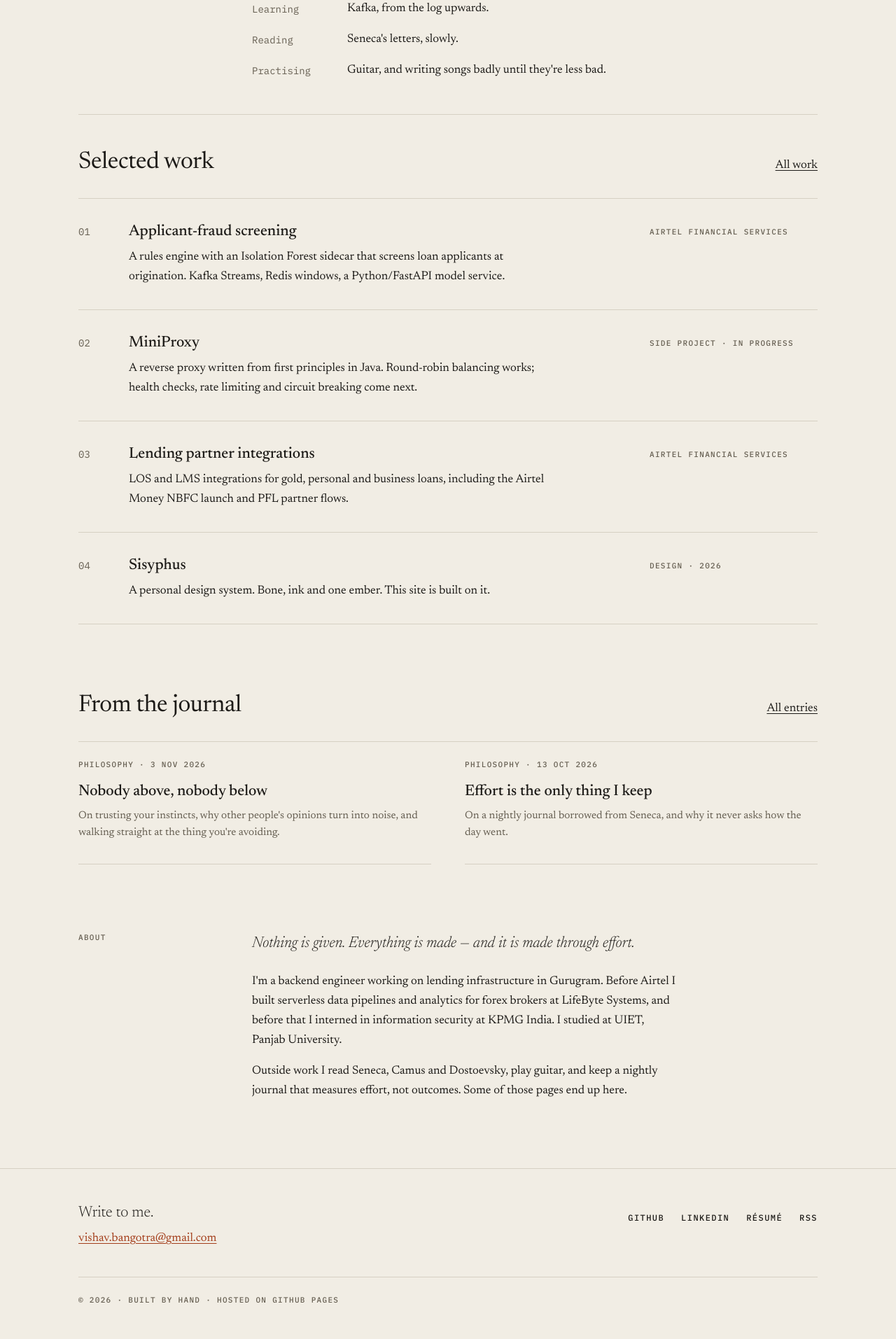
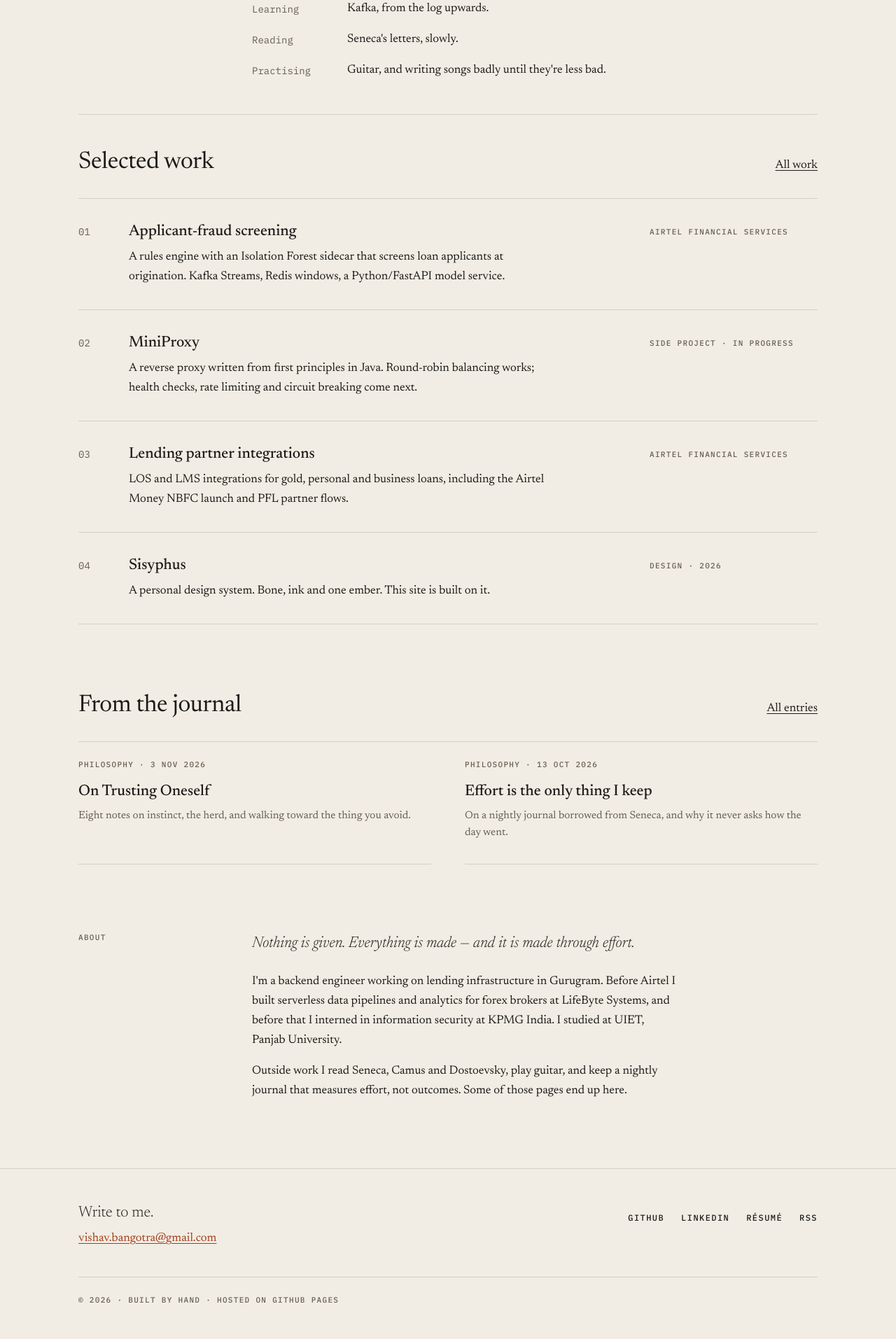
Before and after one commit to vishavbangotra/Portfolio, a Jekyll site: the page built from index.html, in a window 1280 px wide. Shown: the part 736-2649 px from the top of the page at 70% size. Built offline with Jekyll 4.4.1, drawn with Linux system fonts in a browser that asks for light colours; part of the change alters nothing that is shown.

Commit message:
Publish journal entry: On Trusting Oneself
Replaces the earlier draft of the same post with the final text, and adds
a style for numbered notes in journal entries.

Co-Authored-By: Claude Opus 5.5 <noreply@anthropic.com>
Claude-Session: https://claude.ai/code/session_01Gv7BBFTW5Bo6LzweeaeDHK

```diff
--- a/_posts/2026-11-03-nobody-above-nobody-below.md
+++ /dev/null
@@ -1,37 +0,0 @@
----
-title: Nobody above, nobody below
-topic: Philosophy
-description: On trusting your instincts, why other people's opinions turn into noise, and walking straight at the thing you're avoiding.
----
-
-For a long time I treated my instincts as a first draft. Something to check with someone else before I acted on it. A friend, a senior, a forum thread. I asked for opinions the way some people ask for permission.
-
-Then I started to picture people differently. Not on a ladder, where someone is always a rung above you and someone a rung below, but as points in a three-dimensional space. Everyone is somewhere. Nobody is higher. Nobody is lower. Each person is at their own point, facing their own direction, carrying their own mix of what they're good at and what they're still running from.
-
-<mark>Once you see it that way, the ladder disappears, and so does the reason to keep looking up it for approval.</mark>
-
-## Opinions become noise
-
-Here is where I've landed. If everyone is an equal, then an opinion from another person is just one equal handing a verdict to another. They are standing at a different point. They see from a different angle. Their opinion tells you about where *they* are, not about where you should go.
-
-So I've stopped treating opinions as instructions. Taken in too often, they don't sharpen your view. They blur it. They pull your attention towards someone else's values and away from your own. That is what I mean by noise: not that people are wrong, but that their verdict on your life was never theirs to give.
-
-> Nobody is above you. Nobody is below you. That is where trusting yourself begins.
-
-## Trust, then act
-
-Trusting your instincts starts with knowing what is yours. What makes you different, the way you think, what you notice that others walk past. Once you can see that clearly, your instinct stops feeling like a guess and starts feeling like information.
-
-And trust changes behaviour. When you rely on your own judgement, you stop waiting. You act. You stop running every decision past a committee. The herd keeps moving in whatever direction the herd moves; you get to choose a path of your own.
-
-I've started thinking of it as becoming the wolf rather than one more sheep. A man on a mission. And the mission isn't a job title or a number. It is to identify yourself, build yourself, and master yourself.
-
-## What mastery means
-
-Mastery, for me, isn't polish. It is honesty about your edges. Where are your limits? What scares you? What have you been quietly stepping around for months?
-
-That last question is the useful one. The thing you are avoiding is almost always the thing you most need to do. So go towards it — deliberately, and on purpose. Not because someone told you to, and not to prove anything to anyone, but because it's the only direction that actually moves you.
-
-That is how self-confidence gets built. Not from being told you're good enough. From walking straight at what you were avoiding, and finding out you are still standing on the other side.
-
-Learn to trust yourself. Make your own path. Then go for the exact thing you've been avoiding.
--- /dev/null
+++ b/_posts/2026-11-03-on-trusting-oneself.md
@@ -0,0 +1,45 @@
+---
+title: On Trusting Oneself
+topic: Philosophy
+description: Eight notes on instinct, the herd, and walking toward the thing you avoid.
+---
+
+1\.
+{: .numeral}
+
+Nobody stands above you. Nobody stands below you. Every man is a point in a space too vast for any one eye to measure, and no point is the summit. Whoever looks up in reverence has forgotten his own height. Whoever looks down in contempt has forgotten his own fall.
+
+2\.
+{: .numeral}
+
+Seek what is singular in you. It is not a virtue you must earn. It was given when you were made, like a face, and only the cowardly spend their lives in disguise.
+
+3\.
+{: .numeral}
+
+The herd is warm, and that is its whole argument. It offers company in exchange for your name. Whoever asks the crowd “what am I?” will receive the answer the crowd gives itself, and he will call this wisdom because it was said by many mouths.
+
+4\.
+{: .numeral}
+
+Praise is a leash with a pleasant sound. Blame is a leash with an unpleasant one. Both are held by hands that stand at another point in the space, looking at another horizon, and an equal who hands an equal a verdict on how to live does not give light. He gives distortion. Take counsel as you take weather, noting it without obeying it. Let the decision remain yours alone.
+
+5\.
+{: .numeral}
+
+What does the instinct say, before the chorus begins? Listen to that. It is old, older than your doubts, and it has never once asked permission.
+
+6\.
+{: .numeral}
+
+Trust is not a feeling that arrives before the deed. It is what the deed leaves behind. He who waits to believe in himself before he acts will wait until the grave.
+
+7\.
+{: .numeral}
+
+Become the wolf. Not for cruelty, but because the wolf does not ask the flock whether it may hunt. Become a man with a mission, and let the mission be the hardest one: to find yourself, to build yourself, to master yourself.
+
+8\.
+{: .numeral}
+
+Where does mastery begin? Ask what you fear. Ask what you have been walking around for years, and what you pretend not to see. That is not an obstacle on your road. That is your road. Go toward it. Self-confidence is not a gift of the gentle. It is the scar of the man who stopped avoiding.
--- a/assets/css/site.css
+++ b/assets/css/site.css
@@ -1052,3 +1052,19 @@ svg {
 .prose .empty-box .small {
   margin-top: 8px;
 }
+
+/* Numbered notes in a journal entry ("1.", "2." …). */
+.prose .numeral {
+  margin-top: 48px;
+  font-family: var(--mono);
+  font-size: 14px;
+  line-height: 22px;
+  font-weight: 500;
+  color: var(--ember);
+}
+.prose .numeral:first-child {
+  margin-top: 24px;
+}
+.prose .numeral + p {
+  margin-top: 8px;
+}
```
